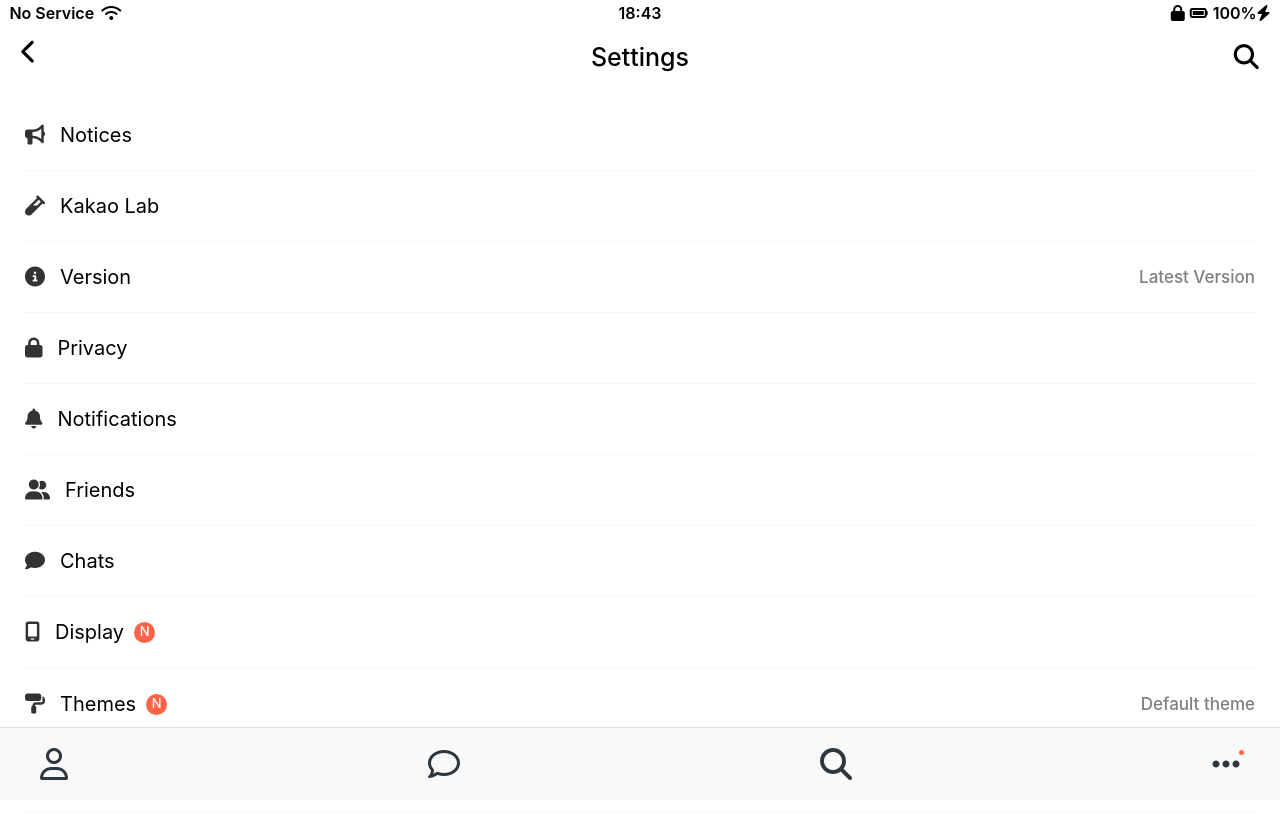
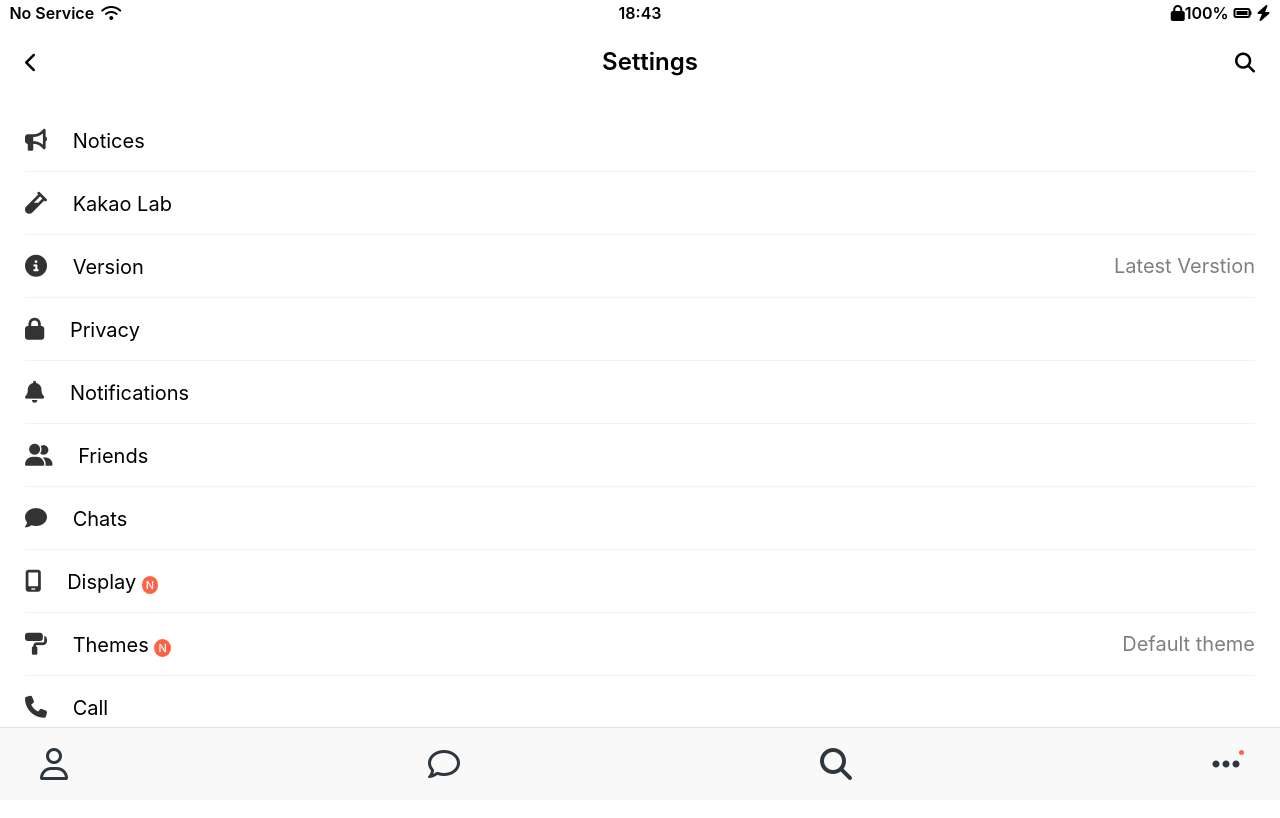
Before and after one commit to doyeong1996/kakao-clone-2022, a plain HTML site: page settings.html in a window 1280 px wide. Shown: the top 818 px of the page. Drawn offline with Linux system fonts and the light colour scheme.

Commit message:
kakao clone day7 revert 수정

```diff
--- /dev/null
+++ b/css/components/alt-screen-header.css
@@ -0,0 +1,30 @@
+.alt-header {
+  padding: 0px var(--horizontal-space);
+  padding-top: 50px;
+  padding-bottom: 30px;
+  margin-bottom: 5px;
+  display: flex;
+  align-items: center;
+  justify-content: center;
+}
+.alt-header__column {
+  width: 33%; /*header column에 대해서 정렬하기위한 너비 값*/
+}
+.alt-header__title {
+  font-size: 24px;
+  font-weight: 600;
+}
+.alt-header__column:first-child {
+  margin-right: auto;
+}
+.alt-header__column:nth-child(2) {
+  text-align: center; /*doyeong 센터정렬*/
+}
+.alt-header__column:last-child {
+  margin-left: auto;
+  display: flex;
+  justify-content: flex-end; /*마지막 아이콘들 끝정렬*/
+}
+.alt-header__column span:last-child {
+  margin-left: 20px; /*마지막 아이콘 2개중 하나 마진 여백공간*/
+}
--- /dev/null
+++ b/css/screens/chat.css
@@ -0,0 +1,69 @@
+#chat-screen {
+  background-color: #abc1d1;
+  height: 11000vh;
+}
+#chat-screen .alt-header {
+  position: fixed;
+  width: 100%;
+  box-sizing: border-box;
+  top: 0px;
+  background-color: #abc1d1;
+}
+#chat-screen .status-bar {
+  /* 위에 코드랑 같이 배열해도되지만 이미 top:0 을 설정해놓아서 다른 세부사항들은 따로배치*/
+  z-index: 2;
+  position: fixed;
+  width: 100%;
+  box-sizing: border-box;
+  background-color: #abc1d1;
+}
+.main-chat {
+  margin-top: 130px;
+  display: flex;
+  flex-direction: column; /*수평이된 세로축을 기준으로 중앙정렬하면 가운데로온다 column을 했을경우 세로와 가로의 축이바뀜*/
+  align-items: center;
+  font-size: 14px;
+}
+#chat-screen .alt-header {
+  z-index: 1;
+}
+.chat__timestamp {
+  color: white;
+  background-color: #92a4b2;
+  padding: 8px 15px;
+  border-radius: 16px;
+  margin-bottom: 25px;
+}
+.message-row {
+  width: 100%;
+  display: flex;
+}
+.message-row img {
+  width: 50px;
+  height: 50px;
+  border-radius: 20px;
+  margin-right: 15px;
+}
+.message__author {
+  opacity: 0.7;
+  font-size: 13px;
+  margin-bottom: 7px;
+  display: block;
+  font-weight: 500;
+}
+.message__info {
+  display: flex;
+  align-items: flex-end;
+}
+.message__bubble {
+  background-color: white;
+  padding: 13px;
+  border-radius: 15px;
+  border-top-left-radius: 0px; /*border-radius의 모서리의 각*/
+  margin-right: 5px;
+}
+.message__time {
+  opacity: 0.7;
+  font-size: 12px;
+  font-weight: 500;
+}
--- a/css/screens/settings.css
+++ b/css/screens/settings.css
@@ -1,84 +1,28 @@
-.setting-bar {
+.settings__setting {
+  padding: 20px 0;
+  border-bottom: 1px solid rgba(0, 0, 0, 0.05);
+  font-size: 20px;
   display: flex;
-  justify-content: center;
-  width: 100%;
-  padding: 15px;
-  box-sizing: border-box;
-  position: fixed;
-  top: 30px;
+  align-items: center;
+  justify-content: space-between;
 }
-.setting-bar__column {
-  width: 33%;
+.settings__setting:hover {
+  background-color: rgba(0, 0, 0, 0.02);
+  cursor: pointer;
 }
-
-.setting-bar__column span {
-  display: flex;
-  justify-content: center;
-  font-size: 25px;
+.settings__setting i {
+  margin-right: 20px;
+  font-size: 22px;
+  opacity: 0.8;
+}
+.settings__setting-column:last-child {
+  opacity: 0.5;
+}
+.settings__setting-dot {
+  background-color: tomato;
+  border-radius: 50%;
+  color: white;
+  font-size: 11px;
+  padding: 2px 4px;
   font-weight: 500;
 }
-.setting-bar__column:last-child {
-  display: flex;
-  justify-content: flex-end;
-  align-items: center;
-}
-.setting-bar__column i {
-  font-size: 25px;
-}
-
-/* main screen css */
-.setting-mainscreen {
-  padding-top: 100px;
-}
-.setting-component {
-  display: flex;
-  align-items: center;
-  /*padding: 10px 0px;*/
-  border-bottom: 1px solid rgba(0, 0, 0, 0.03);
-  justify-content: space-between;
-}
-.setting-component:hover {
-  background-color: rgba(0, 0, 0, 0.02);
-  border-radius: 7px;
-  cursor: pointer;
-}
-.setting-component__column {
-  display: flex;
-  padding: 25px 0px;
-}
-.setting-component__column i {
-  margin-right: 15px;
-  font-size: 20px;
-  opacity: 0.8;
-}
-.setting-component__text {
-  font-size: 20px;
-}
-.setting-component__subtitle {
-  opacity: 0.5;
-  font-weight: 500;
-  font-size: 17px;
-}
-
-/*.setting-component__column span {
-  color: white;
-  text-align: center;
-  font-size: 12px;
-  justify-content: center;
-}*/
-
-.setting-component__dot {
-  display: flex;
-  color: white;
-  text-align: center;
-  font-size: 13px;
-  justify-content: center;
-  padding: 3px;
-  width: 15px;
-  height: 15px;
-  background-color: tomato;
-  border-radius: 50%;
-  justify-content: center;
-  margin-left: 10px;
-  font-weight: 500;
-}
--- a/css/styles.css
+++ b/css/styles.css
@@ -9,6 +9,7 @@
 @import "components/badge.css";
 @import "components/dot.css";
 @import "components/icon-row.css";
+@import "components/alt-screen-header.css";
 
 /* screens */
 @import "screens/login.css";
@@ -16,6 +17,7 @@
 @import "screens/find.css";
 @import "screens/more.css";
 @import "screens/settings.css";
+@import "screens/chat.css";
 
 body {
   font-family: -apple-system, BlinkMacSystemFont, "Segoe UI", Roboto, Oxygen,
--- a/settings.html
+++ b/settings.html
@@ -22,7 +22,7 @@
       <div class="status-bar__column">
         <i class="fa-solid fa-lock"></i
         ><!-- Lcok Icon -->
-        <i class="fas fa-battery-full"></i>100%
+        100%<i class="fas fa-battery-full"></i>
         <!-- Battery Icon -->
         <i class="fa-solid fa-bolt"></i>
         <!-- Bolt Icon -->
@@ -30,109 +30,105 @@
     </div>
 
     <!--스크린헤더 -->
-    <header class="setting-bar">
-      <div class="setting-bar__column">
+    <header class="alt-header">
+      <div class="alt-header__column">
         <a href="more.html">
-          <i class="fa-sharp fa-solid fa-chevron-left fa-lg"></i>
-        </a>
+        <i class="fa-solid fa-chevron-left fa-lg"></i>
+      </a>
       </div>
-      <div class="setting-bar__column">
-        <span>Settings</span>
+      <div class="alt-header__column">
+        <span class="alt-header__title">Settings</span>
       </div>
-      <div class="setting-bar__column">
+      <div class="alt-header__column">
         <i class="fa-solid fa-magnifying-glass fa-lg"></i>
       </div>
     </header>
 
     <!-- 메인스크린 -->
     <main class="main-screen">
-      <div class="setting-mainscreen">
-        <div class="setting-component">
-          <div class="setting-component__column">
+      <ul class="settings-list">
+        <li class="settings__setting">
+          <div class="settings__setting-column">
             <i class="fa-solid fa-bullhorn"></i>
-            <div class="setting-component__text">Notices</div>
+            <span>Notices</span>
           </div>
-          <div class="setting-component__column"></div>
-        </div>
+          <div class="settings__setting-column"></div>
+        </li>
 
-        <div class="setting-component">
-          <div class="setting-component__column">
+        <li class="settings__setting">
+          <div class="settings__setting-column">
             <i class="fa-solid fa-vial"></i>
-            <div class="setting-component__text">Kakao Lab</div>
+            <span>Kakao Lab</span>
           </div>
-          <div class="setting-component__column"></div>
-        </div>
+          <div class="settings__setting-column"><div>
+        </li>
 
-        <div class="setting-component">
-          <div class="setting-component__column">
+        <li class="settings__setting">
+          <div class="settings__setting-column">
             <i class="fa-solid fa-circle-info"></i>
-            <div class="setting-component__text">Version</div>
+            <span>Version</span>
           </div>
-          <div class="setting-component__column">
-            <span class="setting-component__subtitle">Latest Version</span>
+          <div class="settings__setting-column">Latest Verstion</div>
+        </li>
+
+        <li class="settings__setting">
+          <div class="settings__setting-column">
+            <i class="fa-solid fa-lock"></i>
+            <span>Privacy</span>
           </div>
-        </div>
+          <div class="settings__setting-column"></div>
+        </li>
 
-        <div class="setting-component">
-          <div class="setting-component__column">
-            <i class="fa-solid fa-lock"></i>
-            <div class="setting-component__text">Privacy</div>
+        <li class="settings__setting">
+          <div class="settings__setting-column">
+            <i class="fa-solid fa-bell"></i>
+            <span>Notifications</span>
           </div>
-          <div class="setting-component__column"></div>
-        </div>
+          <div class="settings__setting-column"></div>
+        </li>
 
-        <div class="setting-component">
-          <div class="setting-component__column">
-            <i class="fa-solid fa-bell"></i>
-            <div class="setting-component__text">Notifications</div>
+        <li class="settings__setting">
+          <div class="settings__setting-column">
+            <i class="fa-solid fa-user-group"></i>
+            <span>Friends</span>
           </div>
-          <div class="setting-component__column"></div>
-        </div>
+          <div class="settings__setting-column"></div>
+        </li>
 
-        <div class="setting-component">
-          <div class="setting-component__column">
-            <i class="fa-solid fa-user-group"></i>
-            <div class="setting-component__text">Friends</div>
+        <li class="settings__setting">
+          <div class="settings__setting-column">
+            <i class="fa-solid fa-comment"></i>
+            <span>Chats</span>
           </div>
-          <div class="setting-component__column"></div>
-        </div>
+          <div class="settings__setting-column"></div>
+        </li>
 
-        <div class="setting-component">
-          <div class="setting-component__column">
-            <i class="fa-solid fa-comment"></i>
-            <div class="setting-component__text">Chats</div>
+        <li class="settings__setting">
+          <div class="settings__setting-column">
+            <i class="fa-solid fa-mobile-screen"></i>
+            <span>Display</span>
+            <span class="settings__setting-dot">N</span>
           </div>
-          <div class="setting-component__column"></div>
-        </div>
+          <div class="settings__setting-column"></div>
+        </li>
 
-        <div class="setting-component">
-          <div class="setting-component__column">
-            <i class="fa-solid fa-mobile-screen"></i>
-            <div class="setting-component__text">Display</div>
-            <span class="setting-component__dot">N</span>
+        <li class="settings__setting">
+          <div class="settings__setting-column">
+            <i class="fa-solid fa-paint-roller"></i>
+            <span>Themes</span>
+            <span class="settings__setting-dot">N</span>
           </div>
-          <div class="setting-component__column"></div>
-        </div>
+          <div class="settings__setting-column">Default theme</div>
+        </li>
 
-        <div class="setting-component">
-          <div class="setting-component__column">
-            <i class="fa-solid fa-paint-roller"></i>
-            <div class="setting-component__text">Themes</div>
-            <span class="setting-component__dot">N</span>
+        <li class="settings__setting">
+          <div class="settings__setting-column">
+            <i class="fa-solid fa-phone"></i>
+            <span>Call</span>
           </div>
-          <div class="setting-component__column">
-            <div class="setting-component__subtitle">Default theme</div>
-          </div>
-        </div>
-
-        <div class="setting-component">
-          <div class="setting-component__column">
-            <i class="fa-solid fa-phone"></i>
-            <div class="setting-component__text">Call</div>
-          </div>
-          <div class="setting-component__column"></div>
-        </div>
-      </div>
+          <div class="settings__setting-column"></div>
+        </li>
+      </ul>
     </main>
 
     <!--네비게이션바-->
```
Also changed, not shown: chat.html (added, +73 -0 lines), chats.html (+2 -0 lines).
